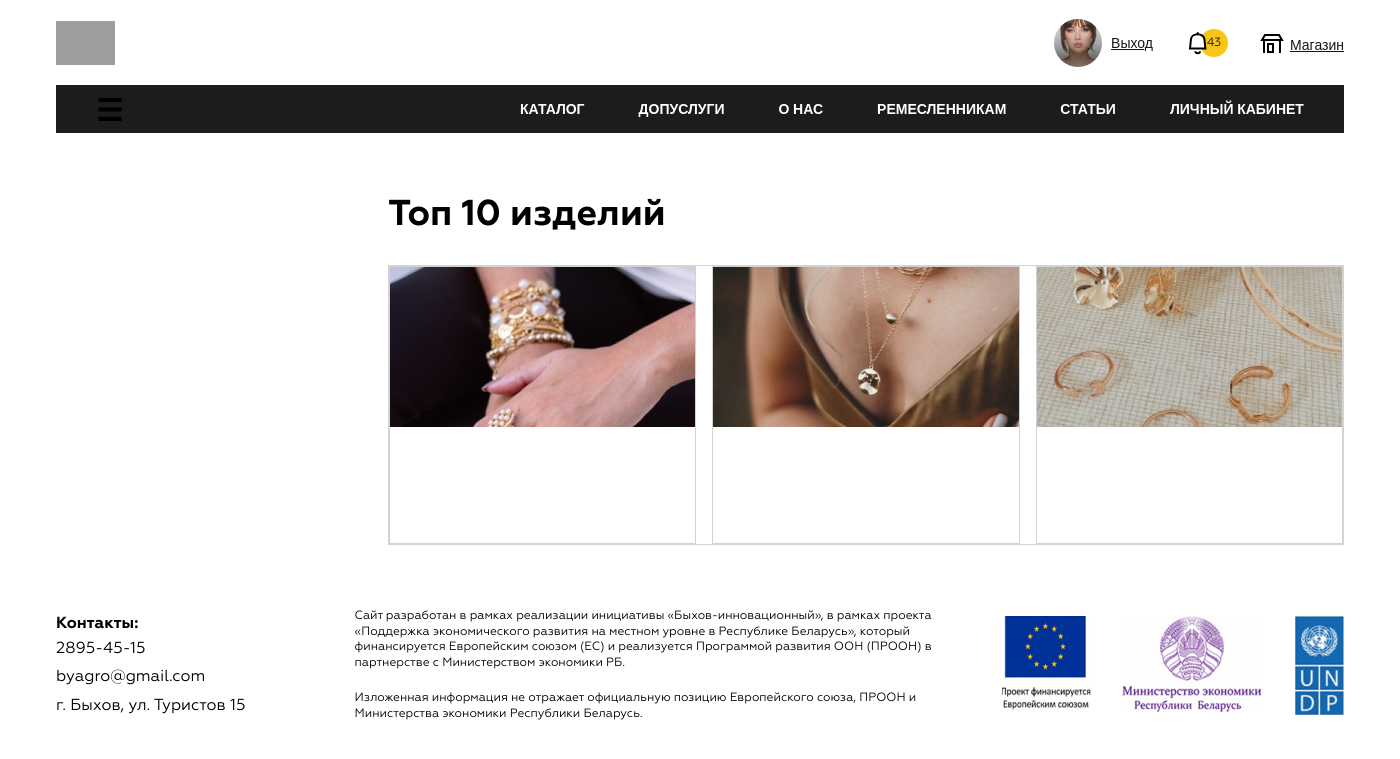
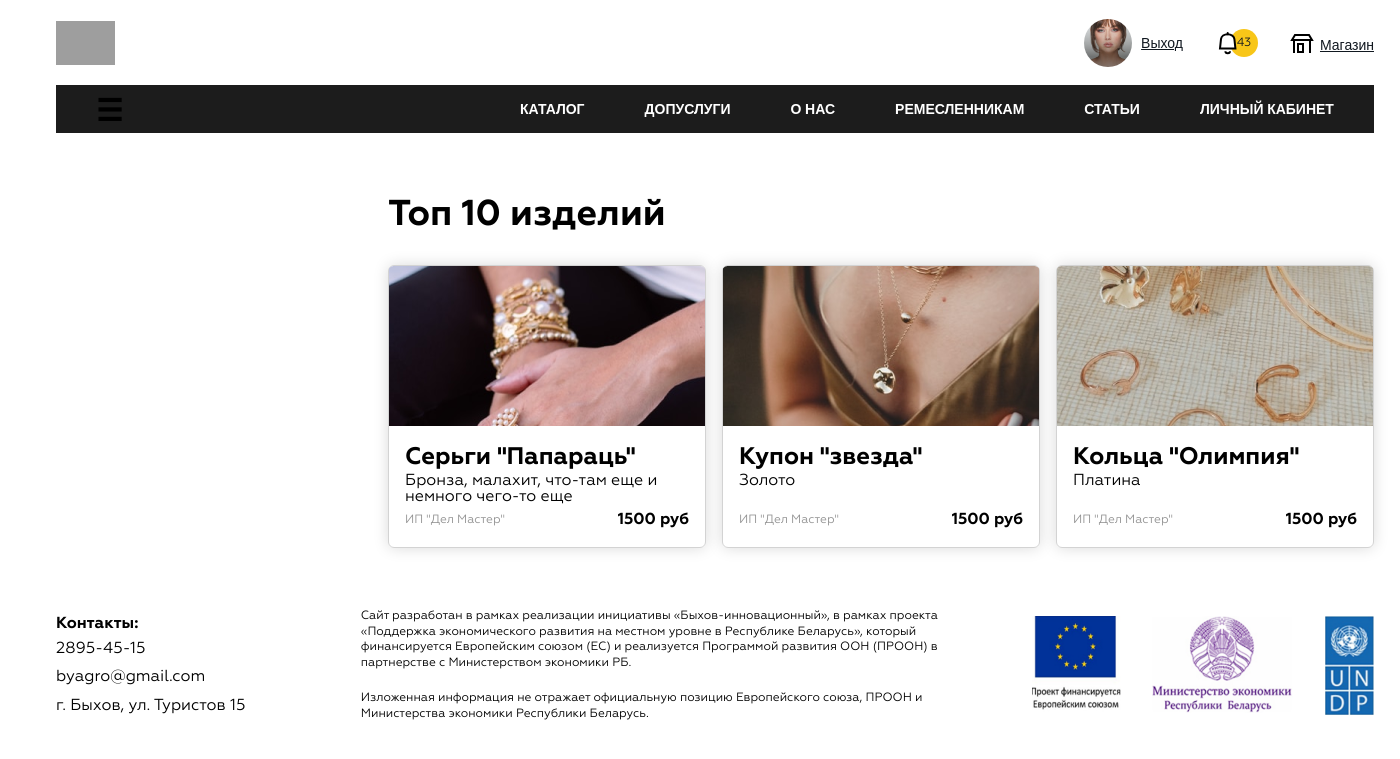
Before and after one commit to navispy/incraft, a PHP site: page / in a window 1400 px wide. Shown: the top 759 px of the page. Run offline with PHP 8.4, Linux system fonts and the light colour scheme; grey boxes are pictures that could not be loaded.

Commit message:
Main page design 5

```diff
--- a/css/styles.css
+++ b/css/styles.css
@@ -198,6 +198,7 @@ body {
 }
 
 /**************************************/
+
 .main {
     grid-area: main;
     display: grid;
@@ -228,16 +229,18 @@ body {
 
 .main .content .top-10 .container {
     height: 280px;
-    border: 1px solid lightgray;
+    /*border: 1px solid lightgray;*/
     display: grid;
-    grid-template-columns: repeat(3, 1fr);
+    grid-template-columns: repeat(3, 318px);
     gap: 16px;
 }
 
 .main .content .top-10 .container .item {
+    display: grid;
     border: 1px solid lightgray;
-    display: grid;
     grid-template-rows: 160px 1fr;
+    box-shadow: 0px 0px 15px rgba(0, 0, 0, 0.15);
+    border-radius: 6px;
 }
 
 .main .content .top-10 .container .item img {
@@ -245,3 +248,50 @@ body {
     width: 100%;
     object-fit: cover;
 }
+
+.main .content .top-10 .container .item .info {
+    display: grid;
+    padding: 16px;
+    grid-template-rows: 63px 1fr;
+    grid-template-columns: 1fr;
+    grid-row-gap: 5px;
+}
+
+.main .content .top-10 .container .item .info .name-desc {
+    display: flex;
+    flex-direction: column;
+}
+
+.main .content .top-10 .container .item .info .name-desc .name {
+    font-family: Geometria;
+    font-size: 24px;
+    font-weight: bold;
+    line-height: 31.2px;
+}
+
+.main .content .top-10 .container .item .info .name-desc .desc {
+    font-family: Geometria;
+    font-size: 16px;
+    font-weight: normal;
+    line-height: 16px;
+}
+
+.main .content .top-10 .container .item .info .price {
+    display: flex;
+    justify-content: space-between;
+}
+
+.main .content .top-10 .container .item .info .price .shop-name {
+    font-family: Geometria;
+    color: #929292;
+    font-size: 12px;
+    line-height: 20.8px;
+    font-weight: 400;
+}
+
+.main .content .top-10 .container .item .info .price .value {
+    font-family: Geometria;
+    font-weight: bold;
+    font-size: 16px;
+    line-height: 130%;
+}
--- a/main-content.php
+++ b/main-content.php
@@ -7,12 +7,42 @@
         <div class="container">
             <div class="item">
                 <img src="img/temp01.png" />
+                <div class="info">
+                    <div class="name-desc">
+                        <span class="name">Серьги "Папараць"</span>
+                        <span class="desc">Бронза, малахит, что-там еще и немного чего-то еще</span>
+                    </div>
+                    <div class="price">
+                        <span class="shop-name">ИП "Дел Мастер"</span>
+                        <span class="value">1500 руб</span>
+                    </div>
+                </div>
             </div>
             <div class="item">
                 <img src="img/temp02.png" />
+                <div class="info">
+                    <div class="name-desc">
+                        <span class="name">Купон "звезда"</span>
+                        <span class="desc">Золото</span>
+                    </div>
+                    <div class="price">
+                        <span class="shop-name">ИП "Дел Мастер"</span>
+                        <span class="value">1500 руб</span>
+                    </div>
+                </div>
             </div>
             <div class="item">
                 <img src="img/temp03.png" />
+                <div class="info">
+                    <div class="name-desc">
+                        <span class="name">Кольца "Олимпия"</span>
+                        <span class="desc">Платина</span>
+                    </div>
+                    <div class="price">
+                        <span class="shop-name">ИП "Дел Мастер"</span>
+                        <span class="value">1500 руб</span>
+                    </div>
+                </div>
             </div>
         </div>
     </div>
```
